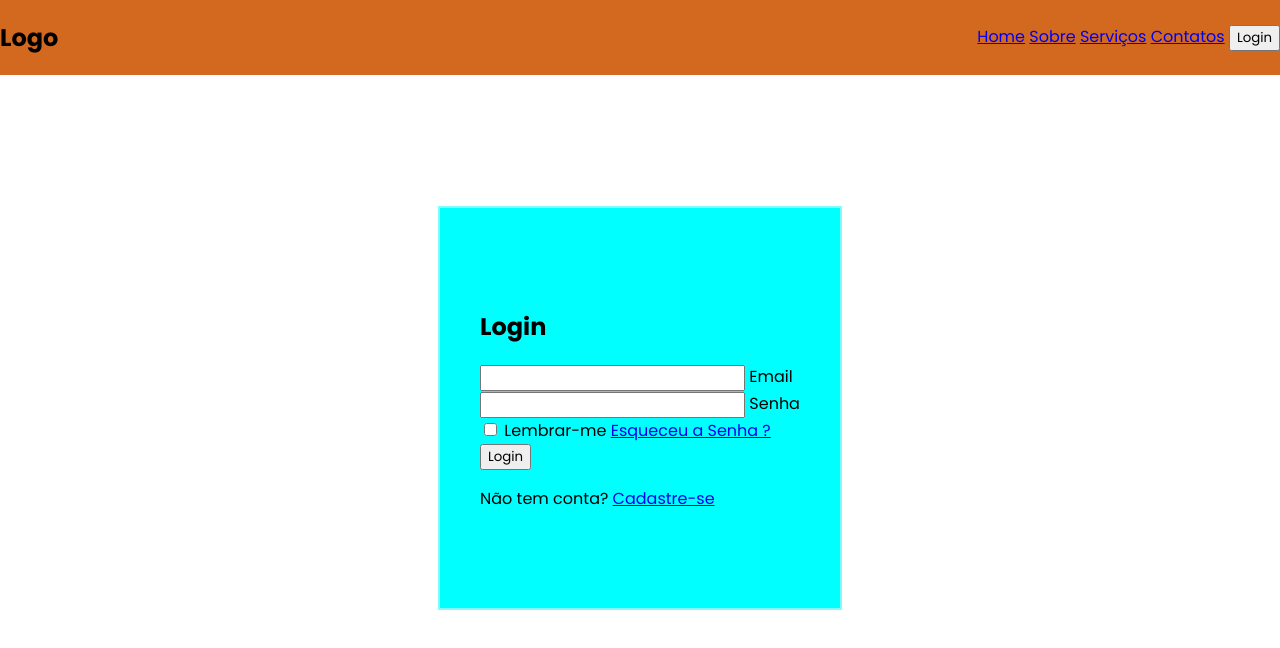
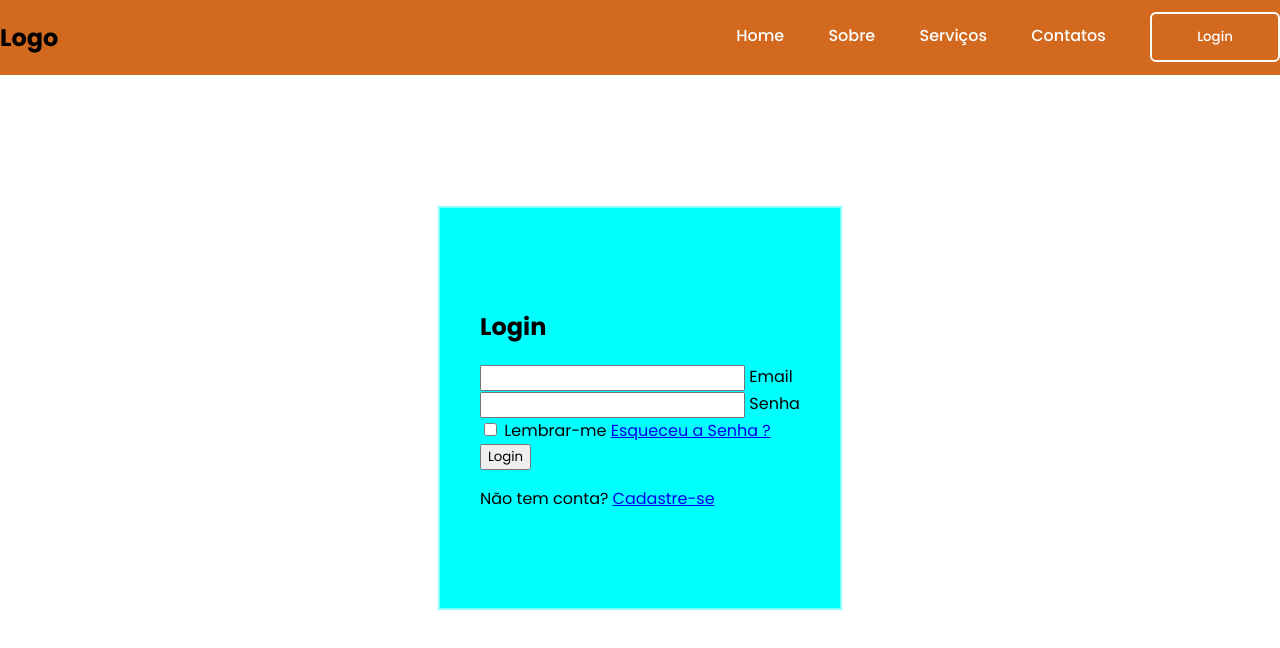
Before and after one commit to angelolustosa/form-html, a plain HTML site: page index.html in a window 1280 px wide. Drawn offline with nearby package versions, Linux system fonts and the light colour scheme.

Commit message:
Inicio do estilo da nav

```diff
--- a/css/styles.css
+++ b/css/styles.css
@@ -24,7 +24,28 @@ header {
 }
 
 h2.logo {
+    font-size: 2em;
+    color: white;
+}
 
+nav.menu a {
+    font-size: 1em;
+    color: white;
+    text-decoration: none;
+    font-weight: 500;
+    margin-left: 40px;
+}
+
+nav .btn-login {
+    width: 130px;
+    height: 50px;
+    border-radius: 6px;
+    margin-left: 40px;
+    font-weight: 500;
+    color: white;
+    background-color: transparent;
+    border: 2px solid white;
+    cursor: pointer;
 }
 
 main {
```
Also changed, not shown: index.html (+5 -2 lines).
